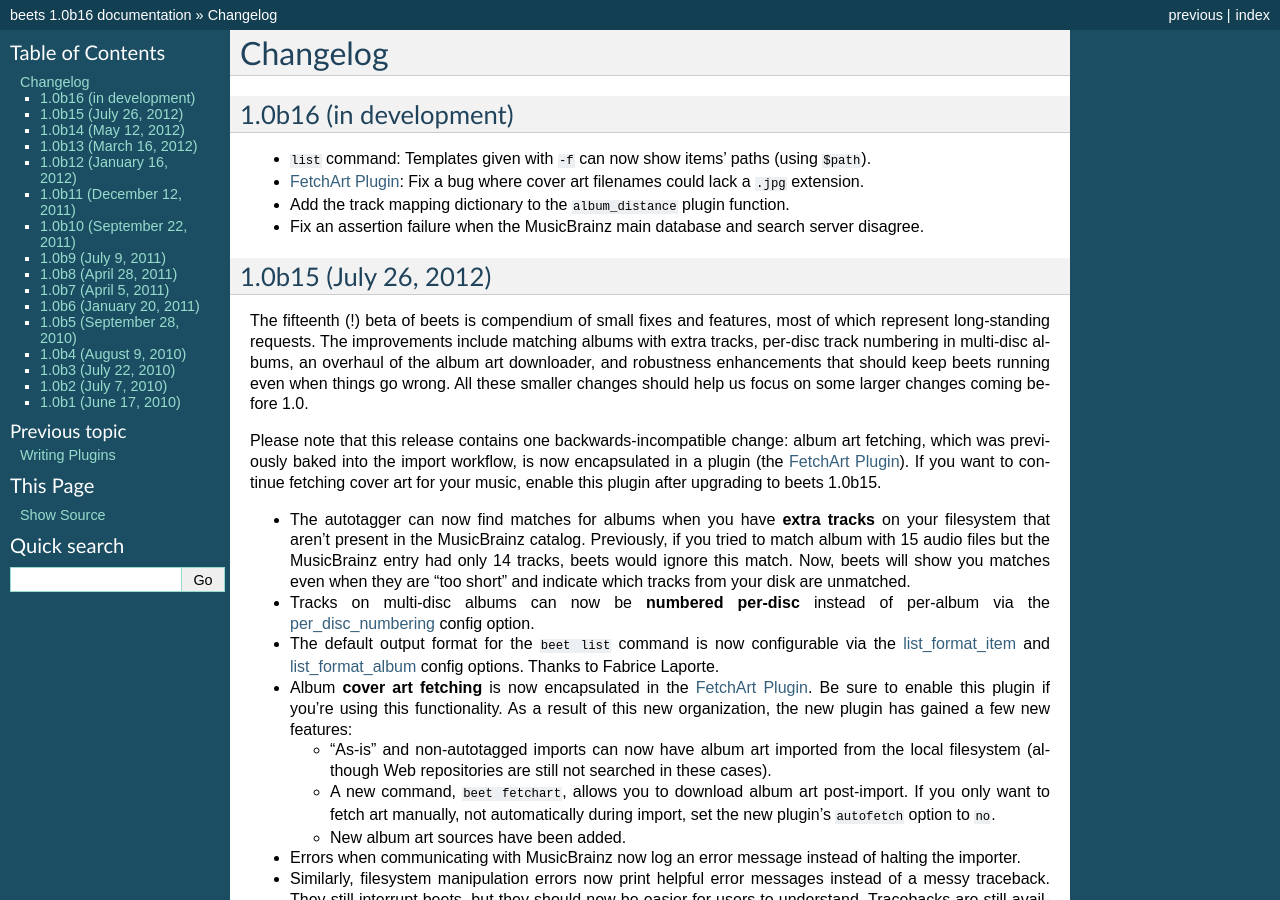
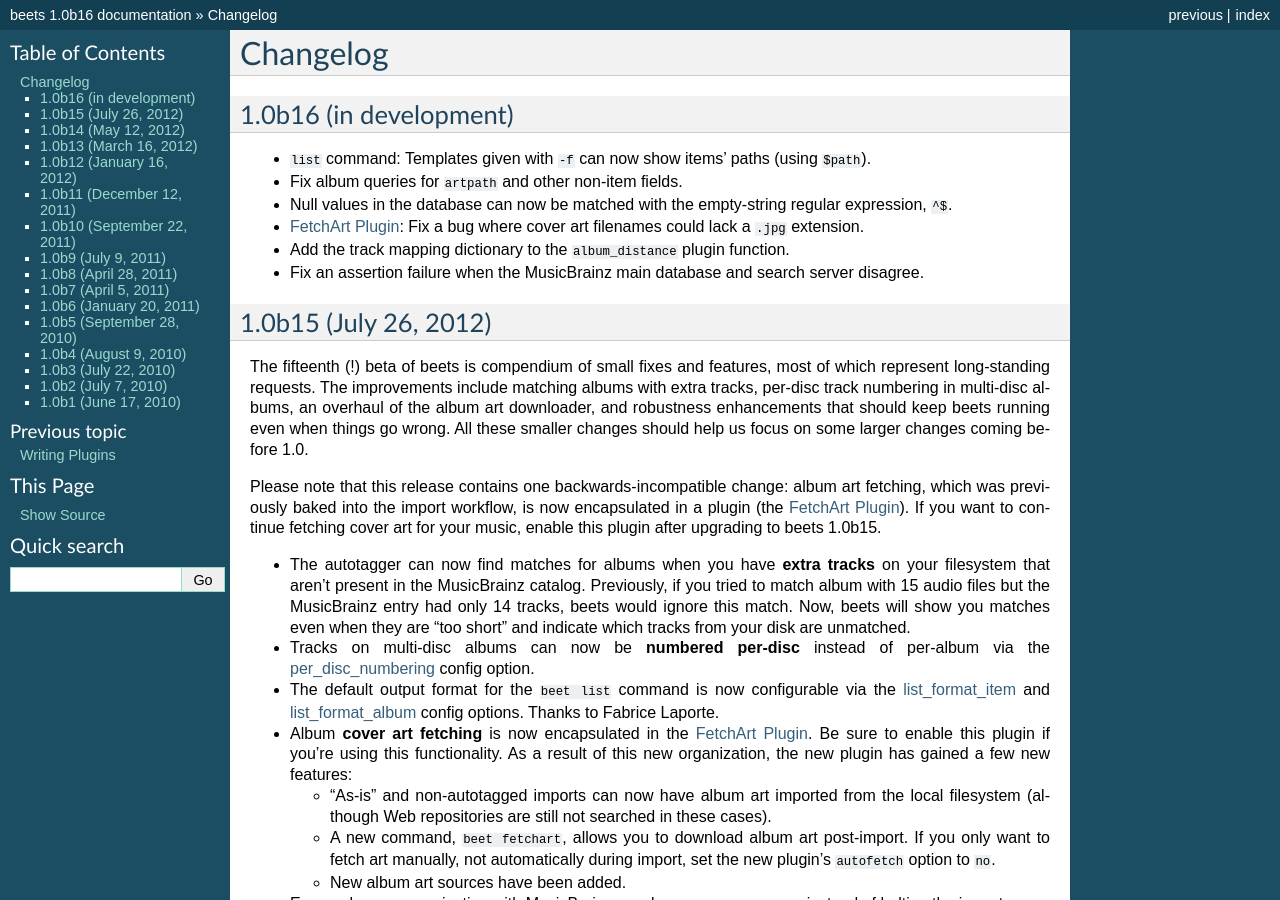
Before and after one commit to google-code-export/beets, a Sphinx documentation site: the page built from docs/changelog.rst, in a window 1280 px wide and 900 px high. Built offline with Sphinx 7.4.7, drawn with Linux system fonts in a browser that asks for light colours.

Commit message:
album-only field queries; ^$ match empty string

```diff
--- a/docs/changelog.rst
+++ b/docs/changelog.rst
@@ -6,6 +6,9 @@
 
 * ``list`` command: Templates given with ``-f`` can now show items' paths (using
   ``$path``).
+* Fix album queries for ``artpath`` and other non-item fields.
+* Null values in the database can now be matched with the empty-string regular
+  expression, ``^$``.
 * :doc:`/plugins/fetchart`: Fix a bug where cover art filenames could lack
   a ``.jpg`` extension.
 * Add the track mapping dictionary to the ``album_distance`` plugin function.
```
Also changed, not shown: 1 other file.
